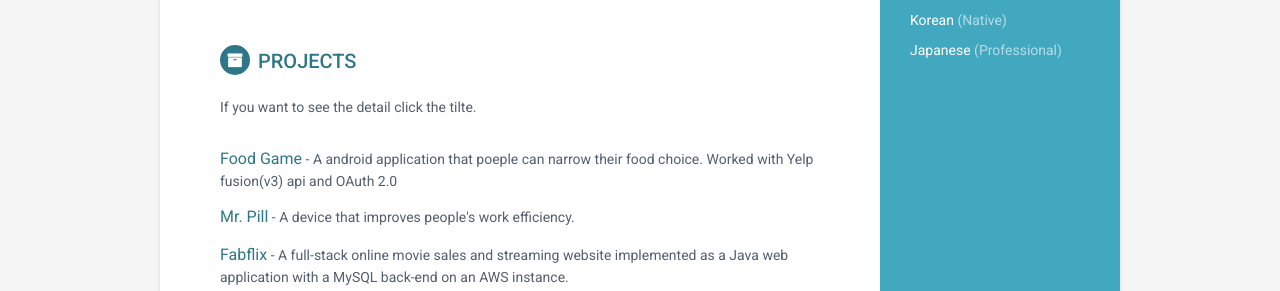
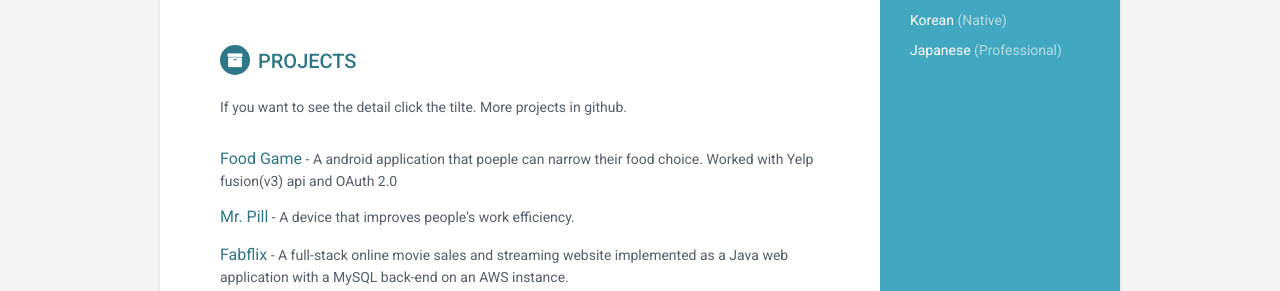
Before and after one commit to sean-park/sean-park.github.com, a Jekyll site: the page built from index.html, in a window 1280 px wide. Shown: the part 750-1041 px from the top of the page. Built offline with Jekyll 4.4.1, drawn with Linux system fonts in a browser that asks for light colours.

```diff
--- a/_includes/projects.html
+++ b/_includes/projects.html
@@ -1,7 +1,7 @@
 <section class="section projects-section">
                 <h2 class="section-title"><i class="fa fa-archive"></i>Projects</h2>
                 <div class="intro">
-                    <p>If you want to see the detail click the tilte.</p>
+                    <p>If you want to see the detail click the tilte. More projects in github.</p>
                 </div><!--//intro-->
 
                 <div class="item">
```
